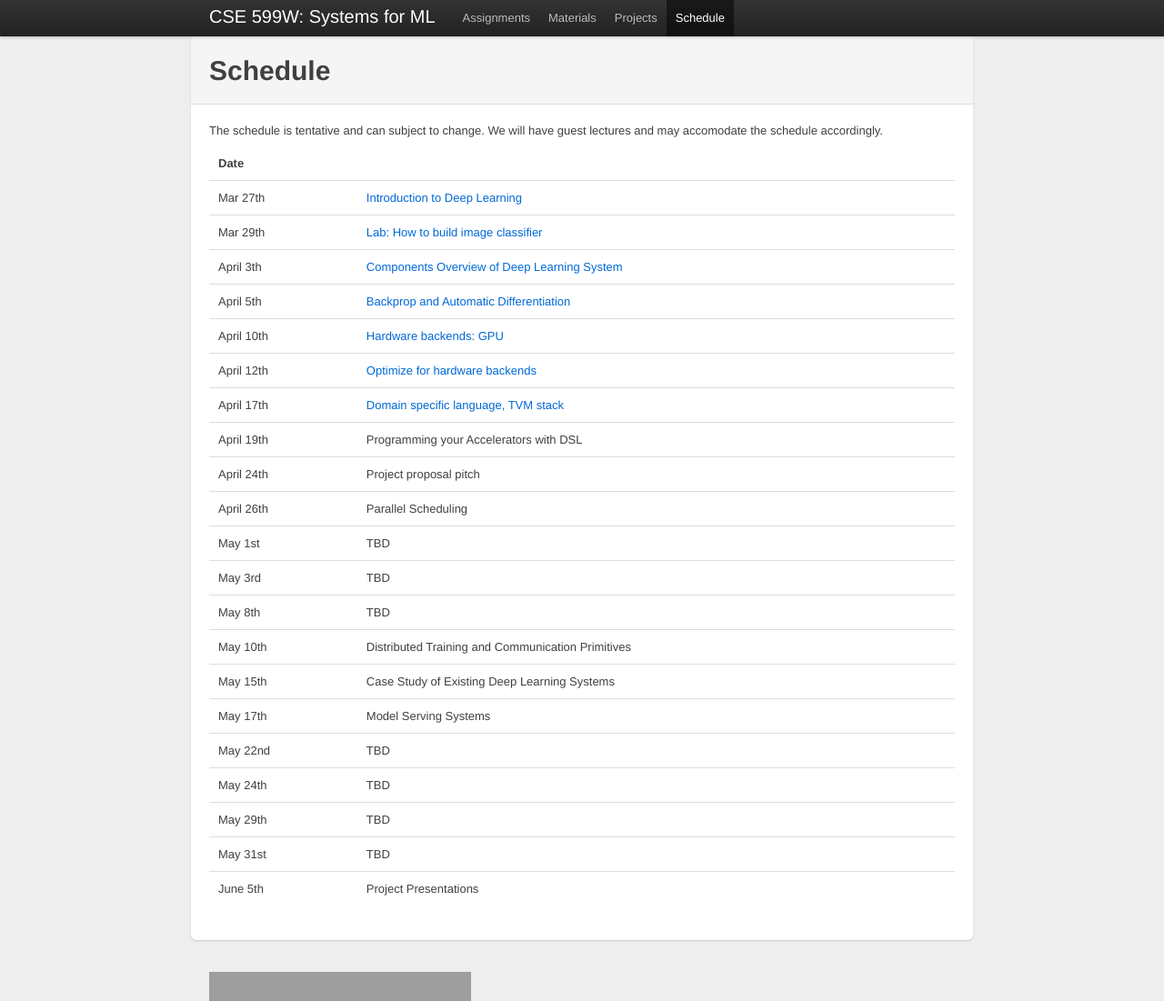
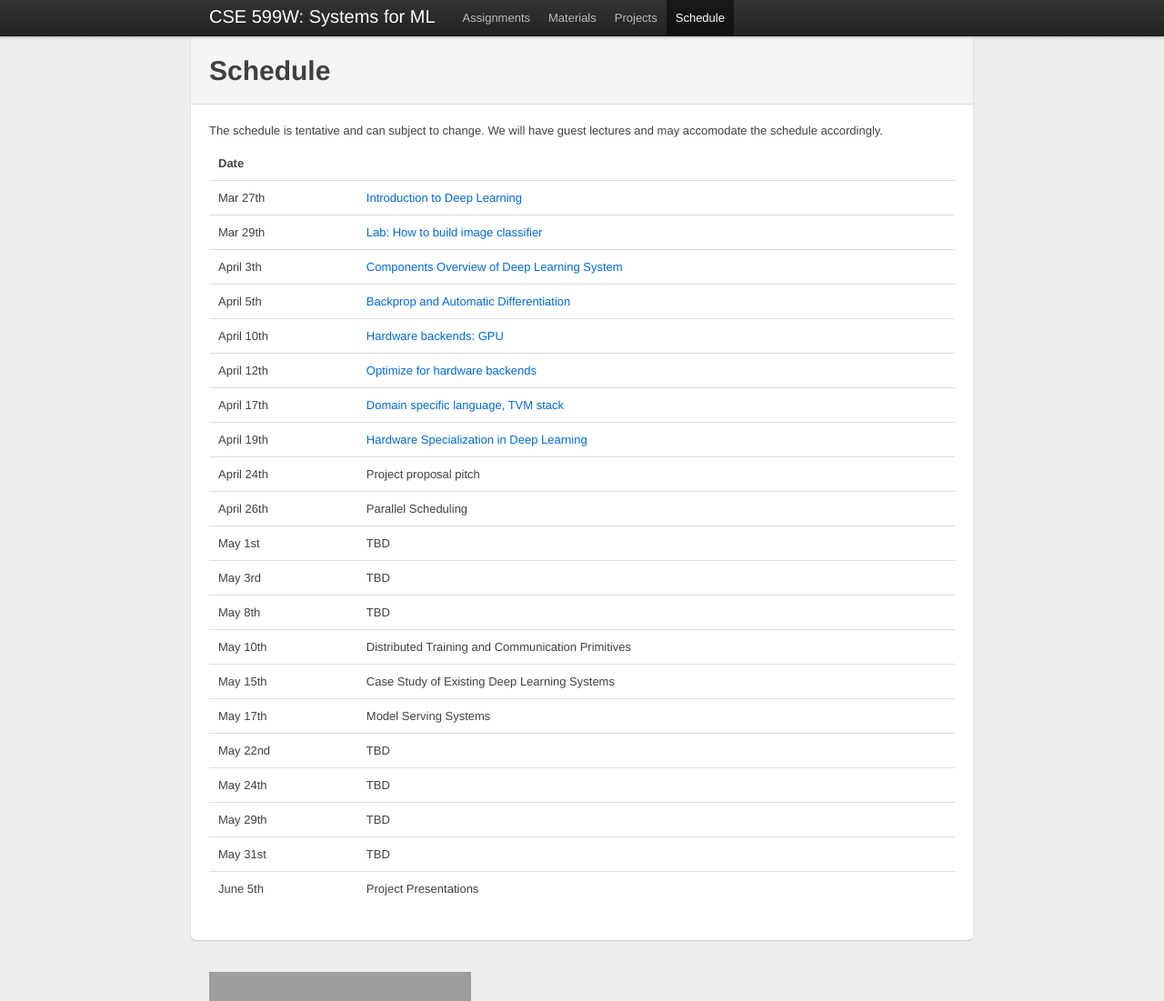
Before and after one commit to dlsys-course/dlsys-course.github.io, a Jekyll site: the page built from schedule.md, in a window 1280 px wide and 1101 px high. Shown: the whole window at 91% size. Built offline with Jekyll 4.4.1, drawn with Linux system fonts in a browser that asks for light colours; grey boxes are pictures that could not be loaded.

Commit message:
Update schedule.

```diff
--- a/schedule.md
+++ b/schedule.md
@@ -20,7 +20,7 @@ We will have guest lectures and may accomodate the schedule accordingly.
 | April 10th   |   [Hardware backends: GPU](pdf/lecture5.pdf)                              		|
 | April 12th   |   [Optimize for hardware backends](pdf/lecture6.pdf)    |
 | April 17th   |   [Domain specific language, TVM stack](pdf/lecture7.pdf) |
-| April 19th   |   Programming your Accelerators with DSL              		|
+| April 19th   |   [Hardware Specialization in Deep Learning](pdf/lecture8.pdf)             		|
 | April 24th   |   Project proposal pitch              		|
 | April 26th   |   Parallel Scheduling                                 		|
 | May 1st      |   TBD                                                 		|
```
